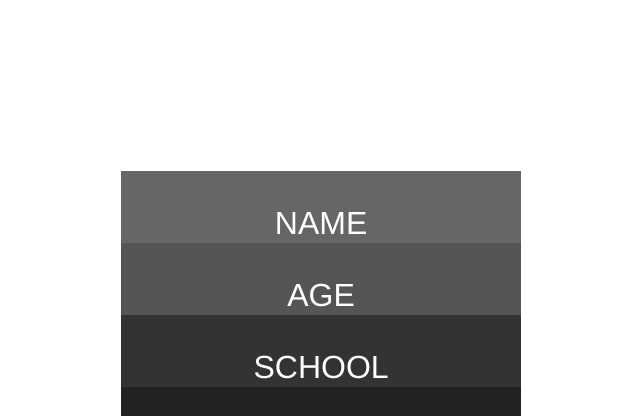
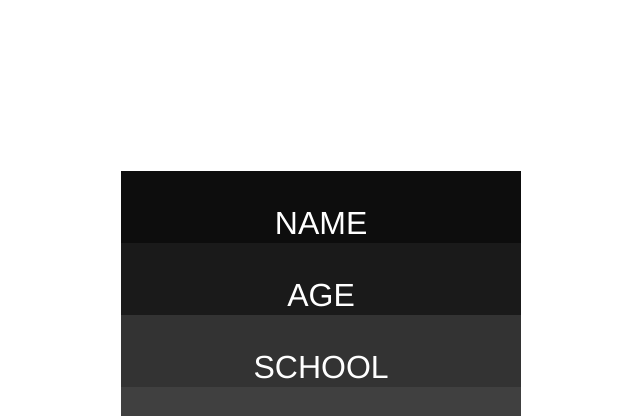
Before and after one commit to avreeeb/gfs-sign-up, a plain HTML site: page index.html in a window 1280 px wide. Shown: the part 79-495 px from the top of the page, without its empty margins (319-959 px from the left). Drawn offline with Linux system fonts and the light colour scheme; some icons are missing.

Commit message:
feat $base.scss colors
Add grey color variables

```diff
--- a/scss/_base.scss
+++ b/scss/_base.scss
@@ -4,9 +4,15 @@ $black: #000000;
 $white: #ffffff;
 $yellow: #ffd710;
 
-$grey-1: #666666;
-$grey-2: #555555;
-$grey-3: #444444;
+$grey-1: #0d0d0d;
+$grey-2: #1a1a1a;
+$grey-3: #262626;
 $grey-4: #333333;
-$grey-5: #222222;
-$grey-6: #111111;
+$grey-5: #404040;
+$grey-6: #4d4d4d;
+$grey-7: #595959;
+$grey-8: #666666;
+$grey-9: #737373;
+$grey-10: #808080;
+$grey-11: #8c8c8c;
+$grey-12: #999999;
```
Also changed, not shown: css/style.css.
